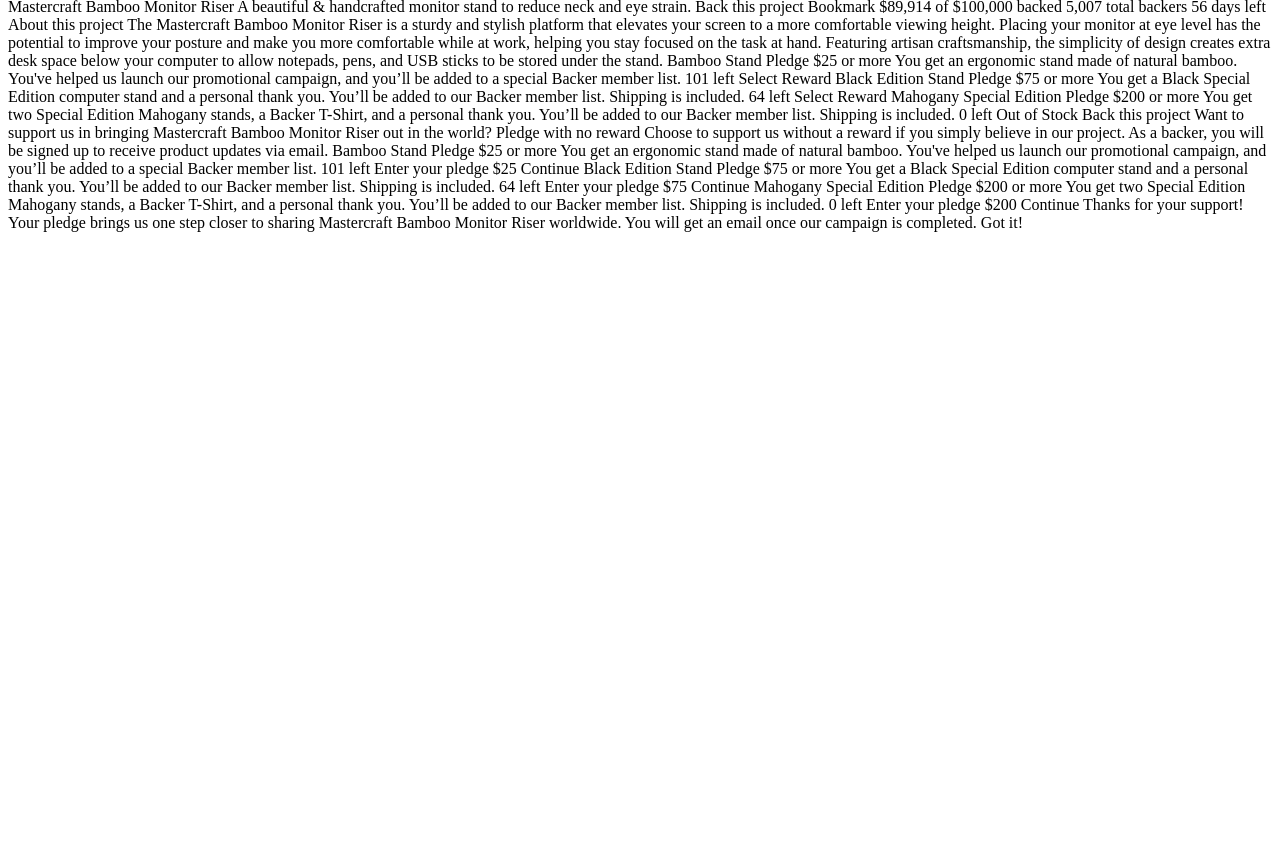
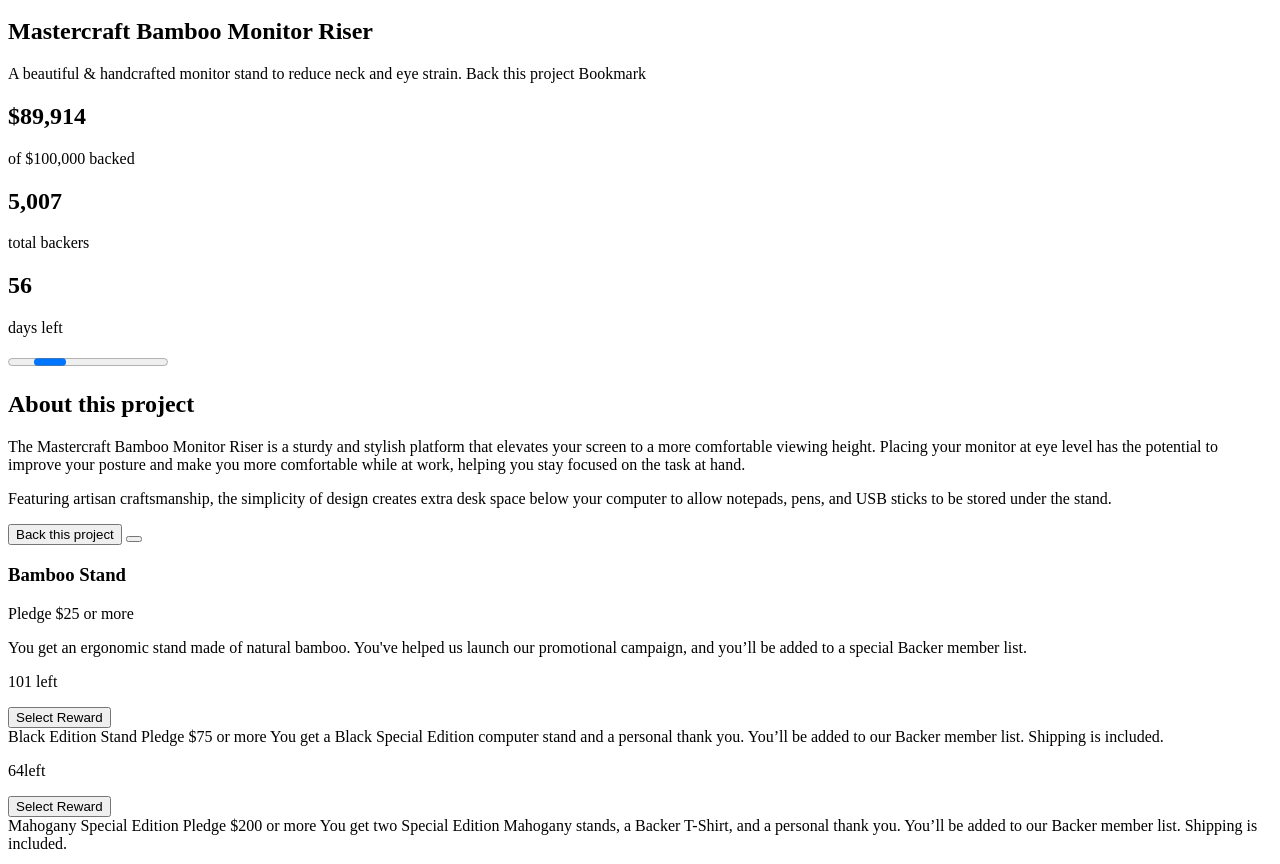
Before and after one commit to P-Saw/Crowdfunding-product-page, a plain HTML site: page index.html in a window 1280 px wide. Shown: the part 88-952 px from the top of the page. Before the commit the page ends 800 px from the top, so only its background shows below. Drawn offline with Linux system fonts and the light colour scheme.

Commit message:
basic html>sections in main

```diff
--- a/index.html
+++ b/index.html
@@ -23,46 +23,72 @@
       </div>
     </div>
   </header>
-
-  Mastercraft Bamboo Monitor Riser
+  <main>
+    <section class="first-container">
+      <h1>Mastercraft Bamboo Monitor Riser</h1>
       A beautiful & handcrafted monitor stand to reduce neck and eye strain.
-
       Back this project
       Bookmark
-
-  $89,914 of $100,000 backed
-  5,007 total backers
-  56 days left
-
-  About this project
-
+    </section>
+    <section class="progress-container">
+      <div class="total-backed">
+        <h1>$89,914</h1>
+        <p>of $100,000 backed</p>
+      </div>
+      <div class="total-backers">
+        <h1>5,007</h1>
+        <p>total backers</p>
+      </div>
+      <div class="days-left">
+        <h1>56</h1>
+        <p>days left</p>
+      </div>
+      <progress></progress>
+    </section>
+    <section class="about-container">
+      <h2>About this project</h2>
+      <p>
         The Mastercraft Bamboo Monitor Riser is a sturdy and stylish platform that elevates your screen
         to a more comfortable viewing height. Placing your monitor at eye level has the potential to improve
         your posture and make you more comfortable while at work, helping you stay focused on the task at hand.
-
+      </p>
+      <p>
         Featuring artisan craftsmanship, the simplicity of design creates extra desk space below your computer
         to allow notepads, pens, and USB sticks to be stored under the stand.
+      </p>
+      <div class="about-section-btns">
+        <button class="btn">Back this project</button>
+        <button class="bookmark"></button>
+      </div>
 
-  Bamboo Stand
-  Pledge $25 or more
+      <div class="about-offer">
+        <h3>Bamboo Stand</h3>
+        <span class="price">Pledge $25 or more</span>
+        <p>
           You get an ergonomic stand made of natural bamboo. You've helped us launch our promotional campaign, and
           you’ll be added to a special Backer member list.
-  101 left
-  Select Reward
-
+        </p>
+        <p><span class="number-of-offerts-left">101</span> left</p>
+        <button class="btn">Select Reward</button>
+      </div>
+      <div class="about-offer">
         Black Edition Stand
-  Pledge $75 or more
+        <span class="price">Pledge $75 or more</span>
         You get a Black Special Edition computer stand and a personal thank you. You’ll be added to our Backer
         member list. Shipping is included.
-  64 left
-  Select Reward
-
+        <p><span class="number-of-offerts-left">64</span>left</p>
+        <button class="btn">Select Reward</button>
+      </div>
+      <div class="about-offer">
         Mahogany Special Edition
-  Pledge $200 or more
+        <span class="price">Pledge $200 or more</span>
         You get two Special Edition Mahogany stands, a Backer T-Shirt, and a personal thank you. You’ll be added
         to our Backer member list. Shipping is included.
-  0 left
-  Out of Stock
+        <p><span class="number-of-offerts-left">0</span> left</p>
+        <button class="btn btn-out">Out of Stock</button>
+      </div>
+    </section>
+  </main>
 
   <!-- Selection modal start -->
 
```
Lines whose indentation alone changed are shown as unchanged.
